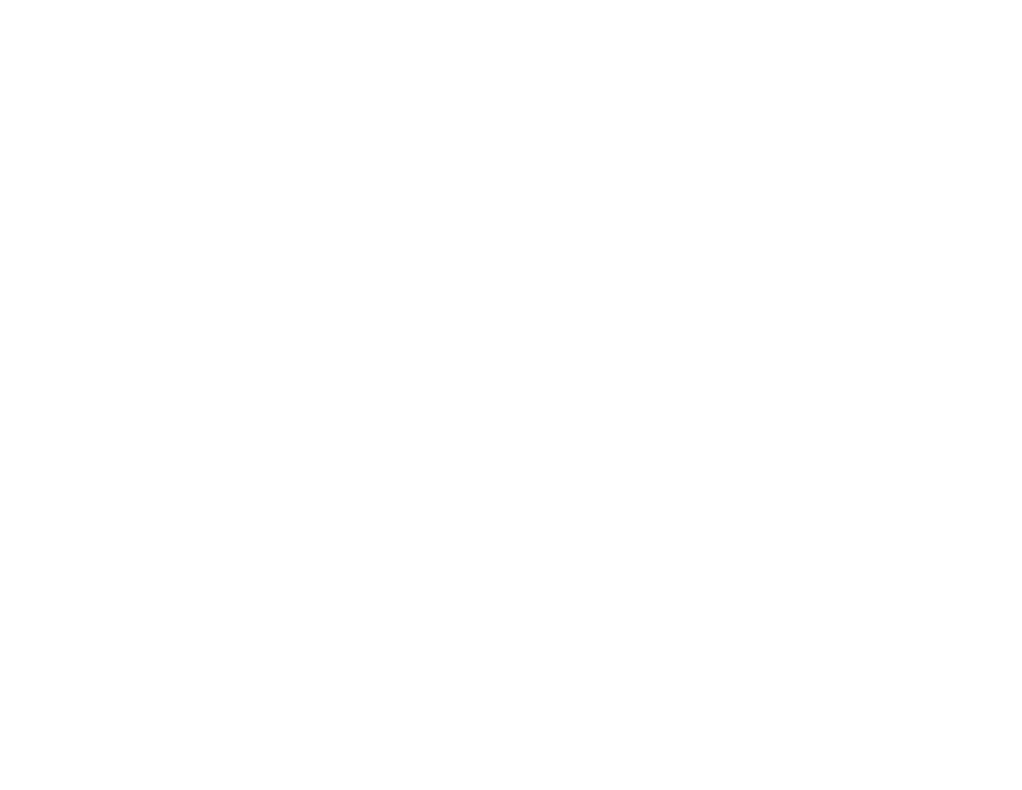
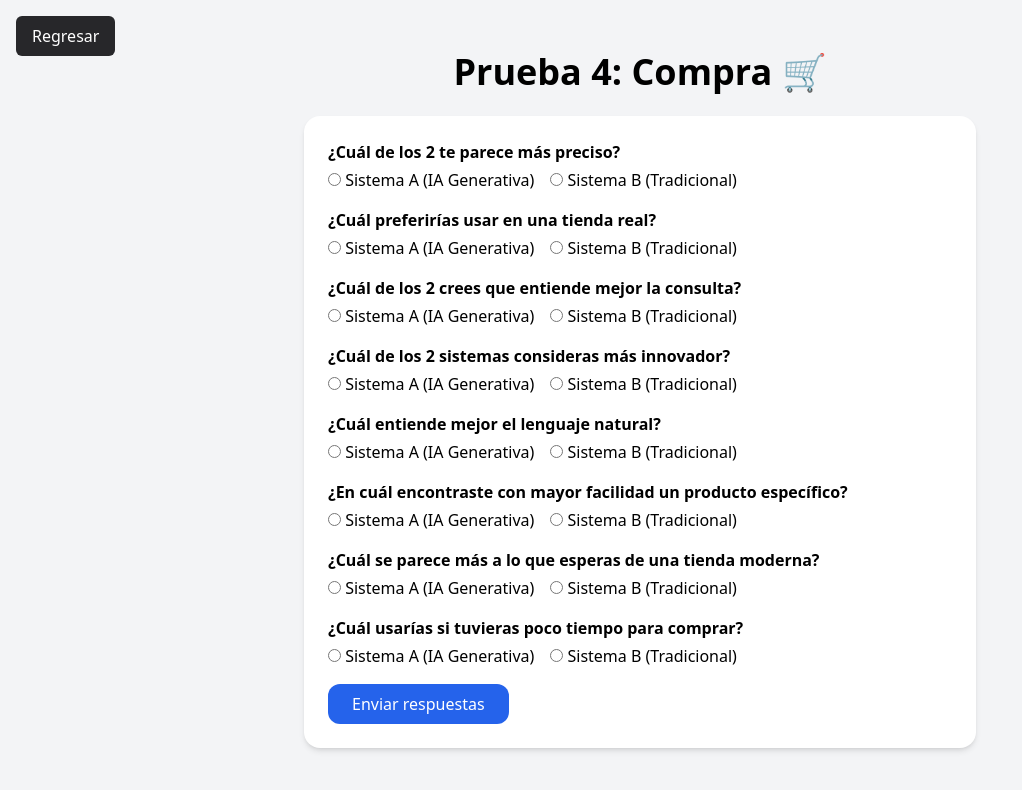
Before and after one commit to cesar3318123/ecommerce_web, a React (Create React App) app: page /prueba4 in a window 1280 px wide. Shown: the top 790 px of the page, without its empty margins (0-1022 px from the left). Built offline with nearby package versions, Linux system fonts and the light colour scheme.

Commit message:
mis nuevos cambios

```diff
--- a/src/prueba4.jsx
+++ b/src/prueba4.jsx
@@ -1,4 +1,104 @@
-import React from 'react';
+import React, { useState } from "react";
 
-function Prueba4() {}
+function Prueba4() {
+  const [formData, setFormData] = useState({
+    preciso: null,
+    preferencia: null,
+    entiendeConsulta: null,
+    innovador: null,
+    lenguajeNatural: null,
+    facilidad: null,
+    moderno: null,
+    pocoTiempo: null,
+  });
+
+  const handleChange = (e) => {
+    const { name, value } = e.target;
+    setFormData({
+      ...formData,
+      [name]: value === "true", // convierte string en boolean
+    });
+  };
+
+  const handleSubmit = async (e) => {
+    e.preventDefault();
+    try {
+      const res = await fetch("https://ecommercebackend-production-8245.up.railway.app/api/survey/prueba4", {
+        method: "POST",
+        headers: { "Content-Type": "application/json" },
+        body: JSON.stringify(formData),
+      });
+      const data = await res.json();
+      console.log("✅ Respuesta guardada:", data);
+      alert("¡Gracias por tu participación!");
+    } catch (err) {
+      console.error("❌ Error:", err);
+    }
+  };
+
+  return (
+    <div className="min-h-screen bg-gray-100 flex flex-col items-center justify-center p-6">
+      {/* Botón de regresar */}
+      <div className="fixed top-4 left-4 z-50">
+        <button
+          onClick={() => window.history.back()}
+          className="bg-zinc-800 text-white px-4 py-2 rounded-md hover:bg-zinc-500 transition"
+        >
+          Regresar
+        </button>
+      </div>
+
+      <h1 className="text-4xl font-bold mb-6">Prueba 4: Compra 🛒</h1>
+
+      <form
+        onSubmit={handleSubmit}
+        className="bg-white p-6 rounded-2xl shadow-md w-full max-w-2xl space-y-4"
+      >
+        {[
+          { name: "preciso", label: "¿Cuál de los 2 te parece más preciso?" },
+          { name: "preferencia", label: "¿Cuál preferirías usar en una tienda real?" },
+          { name: "entiendeConsulta", label: "¿Cuál de los 2 crees que entiende mejor la consulta?" },
+          { name: "innovador", label: "¿Cuál de los 2 sistemas consideras más innovador?" },
+          { name: "lenguajeNatural", label: "¿Cuál entiende mejor el lenguaje natural?" },
+          { name: "facilidad", label: "¿En cuál encontraste con mayor facilidad un producto específico?" },
+          { name: "moderno", label: "¿Cuál se parece más a lo que esperas de una tienda moderna?" },
+          { name: "pocoTiempo", label: "¿Cuál usarías si tuvieras poco tiempo para comprar?" },
+        ].map((q, i) => (
+          <div key={i} className="flex flex-col">
+            <label className="font-semibold">{q.label}</label>
+            <div className="flex gap-4 mt-1">
+              <label>
+                <input
+                  type="radio"
+                  name={q.name}
+                  value="true"
+                  onChange={handleChange}
+                  required
+                />{" "}
+                Sistema A (IA Generativa)
+              </label>
+              <label>
+                <input
+                  type="radio"
+                  name={q.name}
+                  value="false"
+                  onChange={handleChange}
+                />{" "}
+                Sistema B (Tradicional)
+              </label>
+            </div>
+          </div>
+        ))}
+
+        <button
+          type="submit"
+          className="bg-blue-600 text-white px-6 py-2 rounded-xl hover:bg-blue-500 transition"
+        >
+          Enviar respuestas
+        </button>
+      </form>
+    </div>
+  );
+}
+
 export default Prueba4;
```
